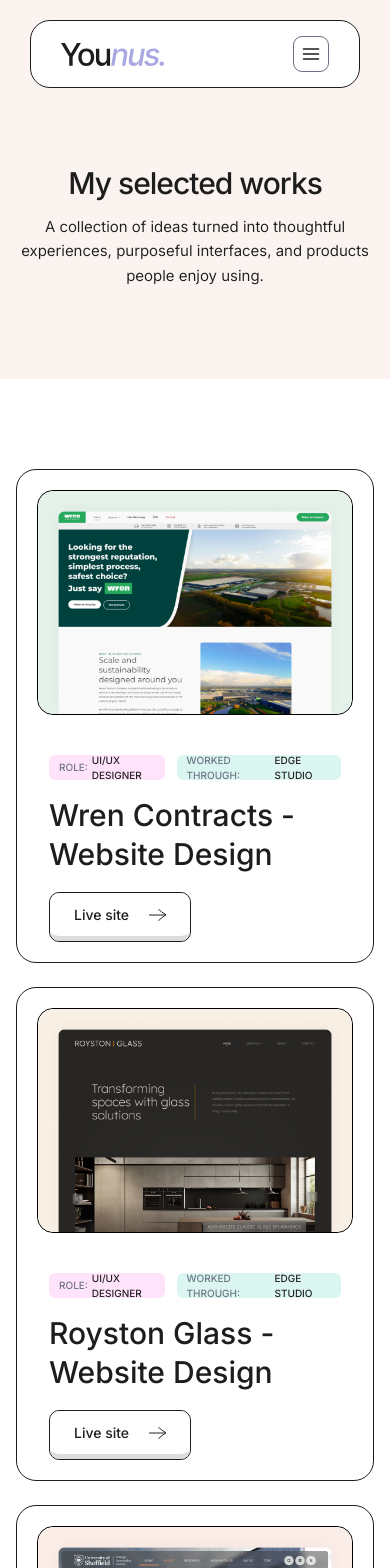
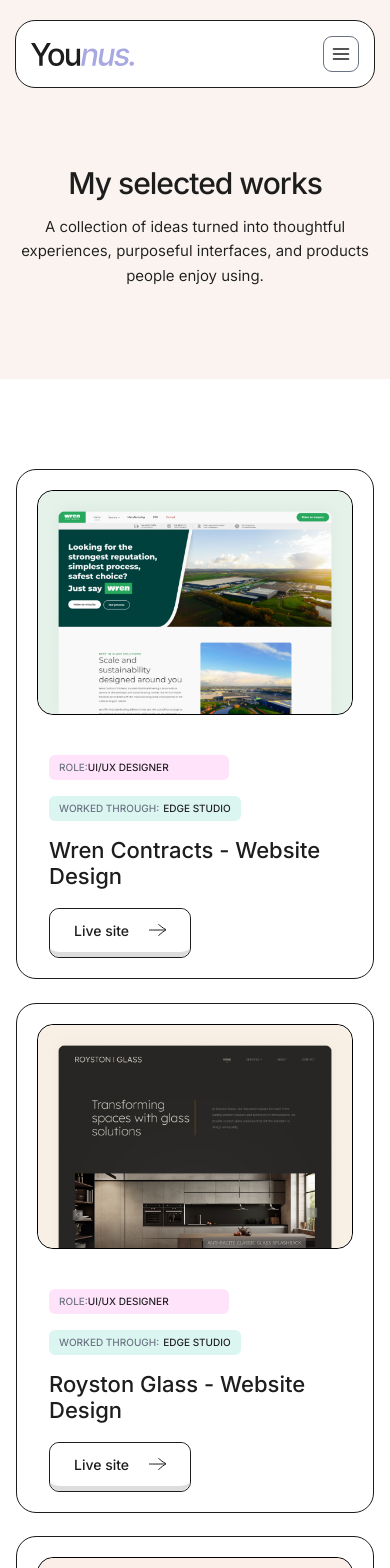
Before and after one commit to Sifathossensuvo/md-younus, a React (Vite) app: page /portfolio in a window 390 px wide. Shown: the top 1568 px of the page. Built offline with nearby package versions, Linux system fonts and the light colour scheme.

Commit message:
added many problem fix

```diff
--- a/src/components/AllProjects.jsx
+++ b/src/components/AllProjects.jsx
@@ -503,6 +503,7 @@ tracking-[-0.3]
 };
 
 
+
 /* ===============================================================
    ANIMATED PROJECT CARD
 
@@ -723,7 +724,7 @@ const AnimatedProjectCard = ({ work, index }) => {
 
   {/* CATEGORY */}
 
-  <div className='flex'>
+  <div className='md:flex '>
     <span
       className="
         text-[10px]
@@ -747,7 +748,7 @@ const AnimatedProjectCard = ({ work, index }) => {
       <span className='text-[10px]
         md:text-[12px]
         font-[475]
-        text-gray-500 mr-1 uppercase'>
+        text-gray-500 md:mr-1 uppercase'>
         Role:
       </span>
 
@@ -767,7 +768,9 @@ const AnimatedProjectCard = ({ work, index }) => {
           text-[10px]
           md:text-[12px]
           font-[475]
-          mt-10
+          sm:mt-[1px]
+          md:mt-10
+
 
           text-[#1d1d1d]
           flex
@@ -802,13 +805,14 @@ const AnimatedProjectCard = ({ work, index }) => {
 
   <h3
     className="
-      text-3xl
+      text-[22px]
       md:text-[24px]
+      leading-[120%]
       font-medium
       text-[#1D1D1D]
       tracking-[-1]
       mb-[18px]
-      leading-[39px]
+
     "
   >
     {work.title}
@@ -859,5 +863,4 @@ const AnimatedProjectCard = ({ work, index }) => {
 
 
 
-
 export default AllProjects;
--- a/src/components/Navbar.jsx
+++ b/src/components/Navbar.jsx
@@ -46,8 +46,8 @@ const Navbar = () => {
   return (
     <>
       {/* Navbar */}
-      <nav className="w-full px-[30px] pt-5 h-[76px]">
-        <div className="relative z-50 mx-auto flex max-w-[1200px] items-center justify-between rounded-[20px] border-1 border-[#1D1D1D] bg-white px-[30px] py-[15px] sm:px-5">
+      <nav className="w-full px-[15px] md:px-[30px] pt-5 h-[76px]">
+        <div className="relative z-50 mx-auto flex max-w-[1200px] items-center justify-between rounded-[20px] border-1 border-[#1D1D1D] bg-white px-[15px] md:px-[30px] py-[15px] ">
 
           {/* Logo */}
 <Link to="/"><img src={logo} href="#home"
--- a/src/components/Review.jsx
+++ b/src/components/Review.jsx
@@ -1,3 +1,4 @@
+
 import React, { useState, useEffect } from 'react';
 import { motion, AnimatePresence } from 'framer-motion';
 import { FiArrowLeft, FiArrowRight } from 'react-icons/fi';
@@ -8,6 +9,7 @@ import quoteIcon from '../assets/quote-icon.svg';
 import user1 from '../assets/user1.png';
 import user2 from '../assets/user2.png';
 import user3 from '../assets/user3.png';
+
 
 const Review = () => {
   // Reviews Data Array (3 ti user-er review)
@@ -38,21 +40,10 @@ const Review = () => {
     },
   ];
 
+
   const [currentIndex, setCurrentIndex] = useState(0);
   const [direction, setDirection] = useState(1);
 
-  // Infinity Auto-play
-  useEffect(() => {
-    const timer = setInterval(() => {
-      setDirection(1);
-
-      setCurrentIndex((prevIndex) => {
-        return (prevIndex + 1) % reviews.length;
-      });
-    }, 4000);
-
-    return () => clearInterval(timer);
-  }, [reviews.length]);
 
   const handlePrev = () => {
     setDirection(-1);
@@ -141,7 +132,7 @@ const Review = () => {
             duration: 0.7,
             ease: [0.22, 1, 0.36, 1],
           }}
-          className="mb-8 max-sm:mb-6"
+          className="mb-8 max-sm:mb-0"
         >
           <motion.img
             src={quoteIcon}
@@ -163,7 +154,7 @@ const Review = () => {
             MAIN REVIEW TEXT
         ===================================================== */}
 
-        <div className="relative min-h-[140px] md:min-h-[120px] flex items-center justify-center mb-[25px] w-full px-6 md:px-12 max-sm:min-h-[250px] max-sm:px-8 max-sm:mb-[20px]">
+        <div className="relative min-h-[140px] md:min-h-[120px] flex items-center justify-center mb-[25px] w-full px-6 md:px-12 max-sm:min-h-[250px] max-sm:px-8 max-sm:mb-[1px]">
 
           <AnimatePresence
             mode="wait"
```
